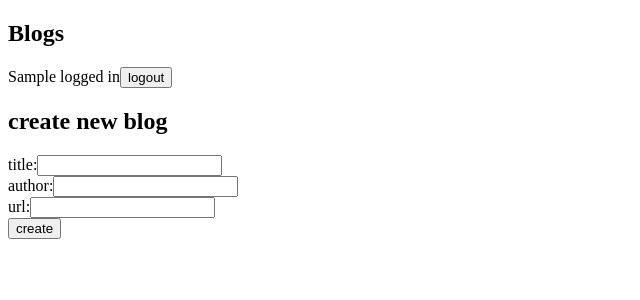
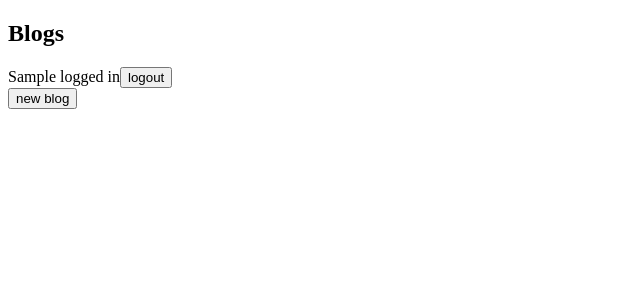
Before and after one commit to bladeyon/full-stack-open-2022, a React (Create React App) app in the folder part5/bloglist/: page / in a window 1280 px wide. Both pictures are taken after typing "Sample", "Sample123" into the empty fields and a click on the button "Login". Shown: the top 300 px of the page, without its empty margins (0-640 px from the left). Built offline with nearby package versions, Linux system fonts and the light colour scheme.

Commit message:
5.5-5.6: 创建blog的表单可以切换显示、隐藏，创建成功后自动隐藏

```diff
--- a/part5/bloglist/src/App.js
+++ b/part5/bloglist/src/App.js
@@ -1,14 +1,13 @@
 import { useState } from 'react';
 import Notification from './components/Notification';
+import BlogForm from './components/BlogForm';
+import Togglable from './components/Togglable';
 
 const App = () => {
   const [username, setUserName] = useState('');
   const [pwd, setPwd] = useState('');
   const [user, setUser] = useState(localStorage.getItem('user'));
   const [blogData, setBlogData] = useState([]);
-  const [title, setTitle] = useState('');
-  const [author, setAuthor] = useState('');
-  const [url, setUrl] = useState('');
   const [msg, setMsg] = useState('');
   const [msgType, setMsgType] = useState('');
 
@@ -28,20 +27,11 @@ const App = () => {
     localStorage.removeItem('user');
   };
 
-  const handleAddBlog = (e) => {
-    e.preventDefault();
-    const newBlog = {
-      title,
-      url,
-      author
-    };
+  const createBlog = (newBlog) => {
     const blogLists = blogData.concat(newBlog);
 
     setBlogData(blogLists);
-    showMsg(`a new blog ${title} added`, 'success');
-    setTitle('');
-    setAuthor('');
-    setUrl('');
+    showMsg(`a new blog ${newBlog.title} added`, 'success');
   };
 
   const showMsg = (msg, type) => {
@@ -84,36 +74,7 @@ const App = () => {
       <h2>Blogs</h2>
       <span>{user} logged in</span>
       <button onClick={handleLogout}>logout</button>
-      <div>
-        <h2>create new blog</h2>
-        <form onSubmit={handleAddBlog}>
-          <div>
-            title:
-            <input
-              type="text"
-              value={title}
-              onChange={({ target }) => setTitle(target.value)}
-            />
-          </div>
-          <div>
-            author:
-            <input
-              type="text"
-              value={author}
-              onChange={({ target }) => setAuthor(target.value)}
-            />
-          </div>
-          <div>
-            url:
-            <input
-              type="text"
-              value={url}
-              onChange={({ target }) => setUrl(target.value)}
-            />
-          </div>
-          <button type="submit">create</button>
-        </form>
-      </div>
+      <BlogForm createBlog={createBlog} />
       <div>
         {blogData.length ? (
           <ol>
--- /dev/null
+++ b/part5/bloglist/src/components/BlogForm.js
@@ -0,0 +1,55 @@
+import { useState } from 'react';
+import Togglable from './Togglable';
+
+const BlogForm = ({ createBlog }) => {
+  const [title, setTitle] = useState('');
+  const [author, setAuthor] = useState('');
+  const [url, setUrl] = useState('');
+
+  const handleAddBlog = (e) => {
+    e.preventDefault();
+    createBlog({
+      title,
+      author,
+      url
+    });
+    setTitle('');
+    setAuthor('');
+    setUrl('');
+  };
+
+  return (
+    <Togglable btnLabel="new blog">
+      <h2>create new blog</h2>
+      <form onSubmit={handleAddBlog}>
+        <div>
+          title:
+          <input
+            type="text"
+            value={title}
+            onChange={({ target }) => setTitle(target.value)}
+          />
+        </div>
+        <div>
+          author:
+          <input
+            type="text"
+            value={author}
+            onChange={({ target }) => setAuthor(target.value)}
+          />
+        </div>
+        <div>
+          url:
+          <input
+            type="text"
+            value={url}
+            onChange={({ target }) => setUrl(target.value)}
+          />
+        </div>
+        <button type="submit">create</button>
+      </form>
+    </Togglable>
+  );
+};
+
+export default BlogForm;
--- /dev/null
+++ b/part5/bloglist/src/components/Togglable.js
@@ -0,0 +1,14 @@
+import { useState } from 'react';
+
+const Togglable = ({ btnLabel, children }) => {
+  const [visible, setVisible] = useState(false);
+  return (
+    <div>
+      {visible ? children : ''}
+      <button onClick={() => setVisible(!visible)}>
+        {!visible ? btnLabel : 'cancel'}
+      </button>
+    </div>
+  );
+};
+export default Togglable;
```
